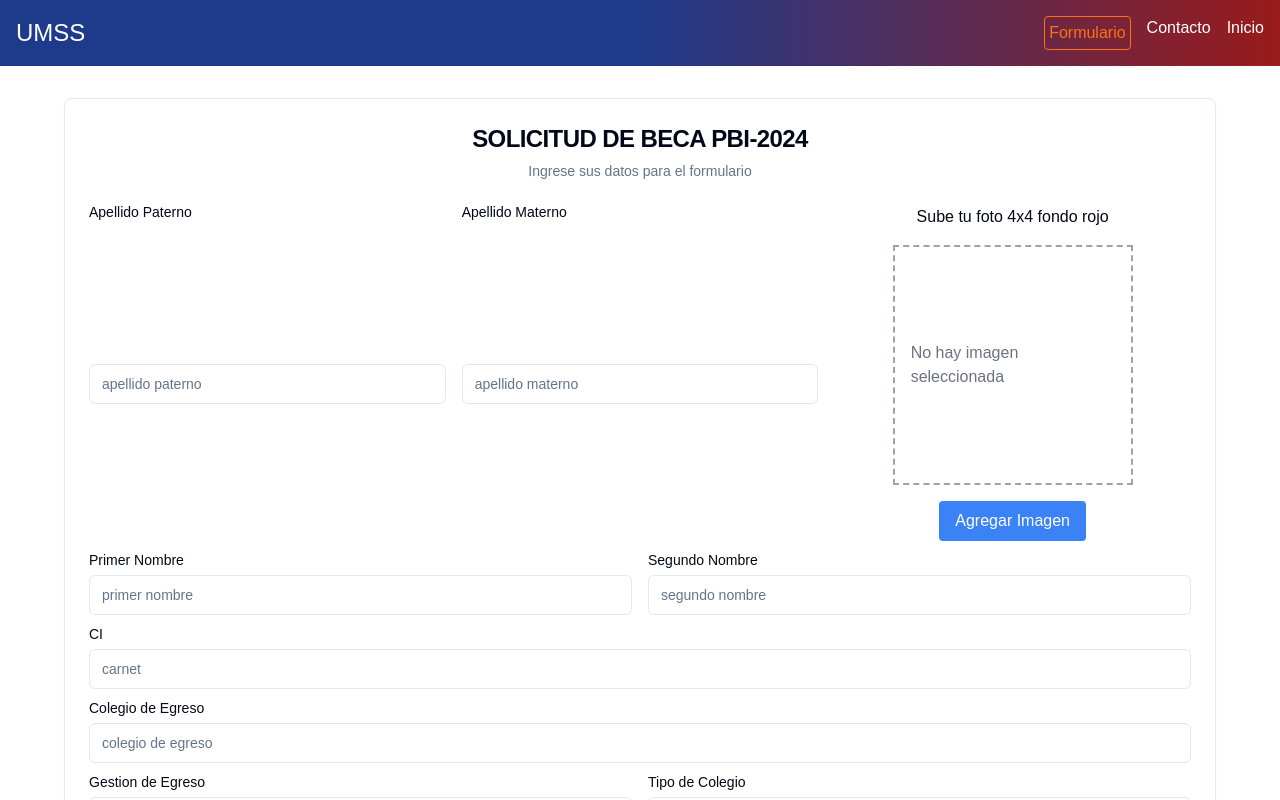
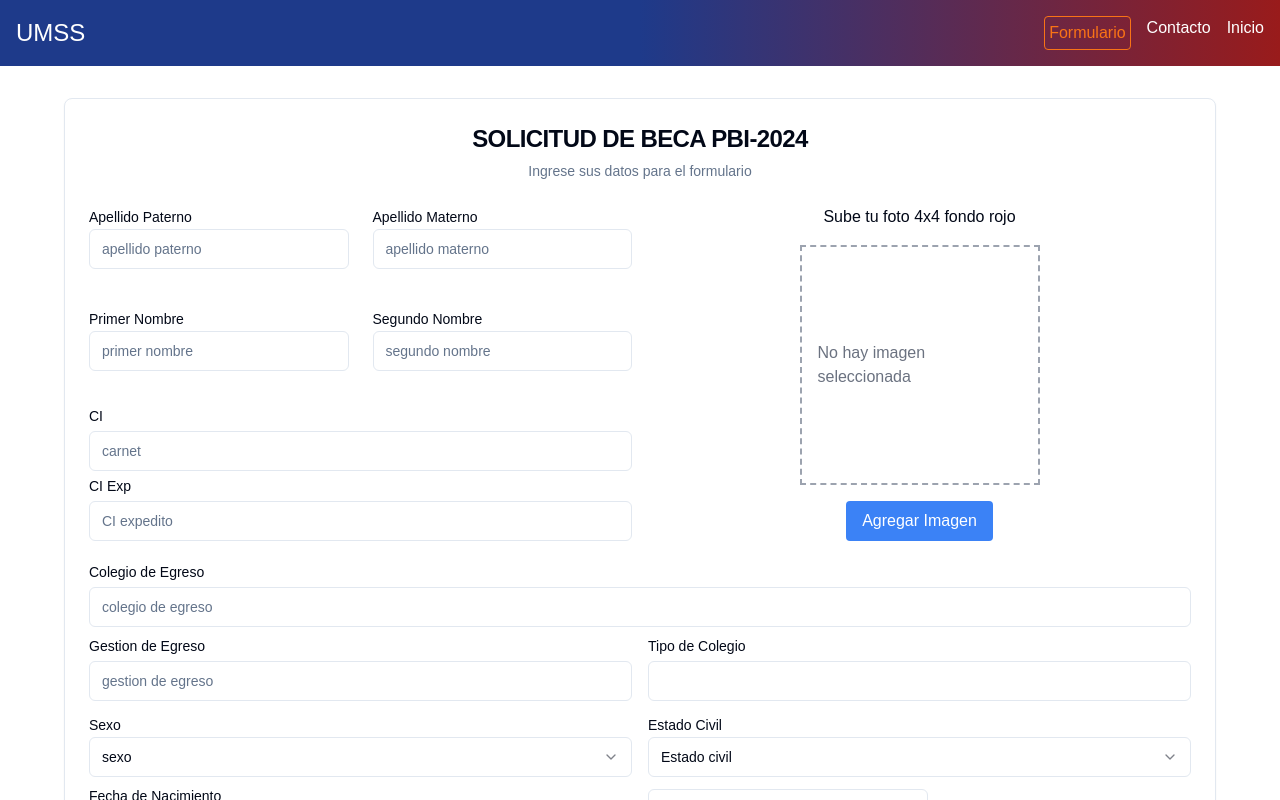
Before and after one commit to 202202541/front-becas-PBI, a Next.js app in the folder becapbi/: page /form in a window 1280 px wide. Shown: the top 800 px of the page. Built offline with nearby package versions, Linux system fonts and the light colour scheme.

Commit message:
registro tailwind

```diff
--- a/becapbi/src/app/form/page.tsx
+++ b/becapbi/src/app/form/page.tsx
@@ -55,11 +55,10 @@ function FormularioRegistro() {
             </CardHeader>
 					<CardContent>
 						<div className="grid gap-3">
-
-
-
-							<div className="grid grid-cols-3 gap-4">
-								<div className="grid gap-2">
+							<div className="grid grid-cols-2 gap-4">
+								<div className="grid grid-rows-2 gap-1">
+									<div className="grid grid-cols-2 gap-6">
+										<div>
 											<Label htmlFor="apellidoPaterno">Apellido Paterno</Label>
 											<Input
 												id="apellidoPaterno"
@@ -68,7 +67,7 @@ function FormularioRegistro() {
 												required
 											/>
 										</div>
-								<div className="grid gap-2">
+										<div>
 											<Label htmlFor="apellidoMaterno">Apellido Materno</Label>
 											<Input
 												id="apellidoMaterno"
@@ -77,12 +76,9 @@ function FormularioRegistro() {
 												required
 											/>
 										</div>
-                <FotoCargada/>
 									</div>
-
-
-							<div className="grid grid-cols-2 gap-4">
-								<div className="grid gap-2">
+									<div className="grid grid-cols-2 gap-6">
+										<div>
 											<Label htmlFor="primerNombre">Primer Nombre</Label>
 											<Input
 												id="primerNombre"
@@ -91,7 +87,7 @@ function FormularioRegistro() {
 												required
 											/>
 										</div>
-								<div className="grid gap-2">
+										<div>
 											<Label htmlFor="segundoNombre">Segundo Nombre</Label>
 											<Input
 												id="segundoNombre"
@@ -101,6 +97,7 @@ function FormularioRegistro() {
 											/>
 										</div>
 									</div>
+									<div className="grid grid-rows-2 gap-2">
 										<div  className="grid gap-2">
 											<Label htmlFor="carnet">CI</Label>
 											<Input
@@ -109,6 +106,22 @@ function FormularioRegistro() {
 												placeholder="carnet"
 												required
 										/>
+										</div>
+										<div  className="grid gap-2">
+												<Label htmlFor="carnet">CI Exp</Label>
+												<Input
+													id="carnet"
+													type="text"
+													placeholder="CI expedito"
+													required
+												/>
+										</div>
+									</div>
+									</div>
+									<FotoCargada/>
+								</div>
+							<div className="grid grid-cols-2 gap-4">
+
 							</div>
 							<div  className="grid gap-2">
 									<Label htmlFor="colegio">Colegio de Egreso</Label>
@@ -168,8 +181,8 @@ function FormularioRegistro() {
 										</Select>
 								</div>
 							</div>
+							<div>
 								<div className="grid grid-cols-2 gap-4">
-								<div >
 										<Label htmlFor="nacionalidad">Fecha de Nacimiento</Label>
 										<Popover>
 											<PopoverTrigger asChild>
```
Lines whose indentation alone changed are shown as unchanged.
